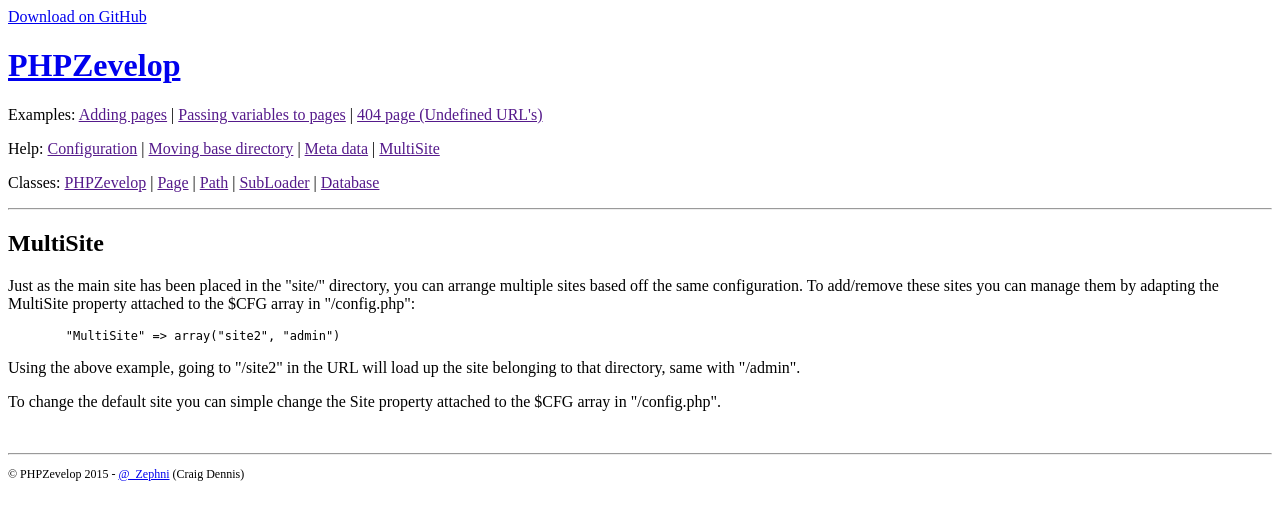
After one commit to Zephni/PHPZevelop, a PHP site: template site/pages/help/multisite.php in a window 1280 px wide. The commit adds this page. Shown: the top 520 px of the page. Run offline with PHP 8.4, Linux system fonts and the light colour scheme; the template is opened without the code that fills it, so the values that code supplies are empty; some libraries are stand-ins or nearby versions.

Commit message:
Default file config changed, config override made possible for each site

```diff
--- a/index.php
+++ b/index.php
@@ -16,14 +16,9 @@
 	------------------------------*/
 	require_once(MAIN_DIR."/global.php");
 
-	/* Custom setup
-	------------------------------*/
-	require_once($PHPZevelop->CFG->SiteDir."/global.php");
-
 	/* Generate page
 	------------------------------*/
 	$PHPZevelop->Page->PageFile =			$PHPZevelop->Path->GetPageRoot($PAGE_PATH.".php");
-	$PHPZevelop->Page->DefaultPageFile =	$PHPZevelop->Path->GetPageRoot("home.php");
 	$PHPZevelop->Page->Page404 =			$PHPZevelop->Path->GetPageRoot("error/404.php");
 
 	$PHPZevelop->Page->FileOrder = array(
--- a/site/inc/header.php
+++ b/site/inc/header.php
@@ -46,7 +46,8 @@
 					Help:
 					<a href="<?php $PHPZevelop->Path->GetPage("help/configuration"); ?>">Configuration</a> |
 					<a href="<?php $PHPZevelop->Path->GetPage("help/base-directory"); ?>">Moving base directory</a> |
-					<a href="<?php $PHPZevelop->Path->GetPage("help/meta-data"); ?>">Meta data</a>
+					<a href="<?php $PHPZevelop->Path->GetPage("help/meta-data"); ?>">Meta data</a> |
+					<a href="<?php $PHPZevelop->Path->GetPage("help/multisite"); ?>">MultiSite</a>
 				</p>
 				<p>
 					Classes:
--- a/site/pages/classes/page-class.php
+++ b/site/pages/classes/page-class.php
@@ -15,7 +15,6 @@
 
 <pre class="code" style="font-size: 13px;">
 string $PageFile 		// The main page file (Usually the page that delivers content)
-string $DefaultPageFile 	// The default page if $PageFile isn't specified (Eg. When no query string is passed)
 string $Page404  		// The page to default to if $PageFile can't be found
 array $FileOrder 		// Order of files to load such as a header/footer, $PageFile should be in this list
 array $DefinedVars 		// Is an array list of variables that you may want to use inside the included files
@@ -27,7 +26,6 @@ array $DefinedVars 		// Is an array list of variables that you may want to use i
 // 1. (Preferred) Defining properties individually and loading page when ready
 
 	$PHPZevelop->Page->PageFile =		$PHPZevelop->Path->GetPageRoot($PAGE_PATH.".php");
-	$PHPZevelop->Page->DefaultPageFile =	$PHPZevelop->Path->GetPageRoot("home.php");
 	$PHPZevelop->Page->Page404 =		$PHPZevelop->Path->GetPageRoot("error/404.php");
 
 	$PHPZevelop->Page->FileOrder = array(
@@ -45,7 +43,6 @@ array $DefinedVars 		// Is an array list of variables that you may want to use i
 
 new Page(
 	$PHPZevelop->Path->GetPageRoot($PAGE_PATH.".php"),
-	$PHPZevelop->Path->GetPageRoot("home.php"),
 	$PHPZevelop->Path->GetPageRoot("error/404.php"),
 	array(
 		$PHPZevelop->Path->GetInc("header.php"),
--- /dev/null
+++ b/site/pages/help/multisite.php
@@ -0,0 +1,17 @@
+<?php
+	/* Page meta data
+	------------------------------*/
+	$PHPZevelop->Set("PAGE_TITLE",		"Meta data");
+?>
+<h2>MultiSite</h2>
+
+<p>Just as the main site has been placed in the "site/" directory, you can arrange multiple sites based off the same configuration.
+To add/remove these sites you can manage them by adapting the MultiSite property attached to the $CFG array in "/config.php":</p>
+
+<pre class="code" style="font-size: 12px;">
+	"MultiSite" => array("site2", "admin")
+</pre>
+
+<p>Using the above example, going to "/site2" in the URL will load up the site belonging to that directory, same with "/admin".</p>
+
+<p>To change the default site you can simple change the Site property attached to the $CFG array in "/config.php".</p>
```
Also changed, not shown: config.php (+3 -6 lines), phpzevelop/classes/class.page.php (+1 -10 lines), phpzevelop/global.php (+9 -4 lines), site/config.php (added, +11 -0 lines), site/global.php (+0 -9 lines).
